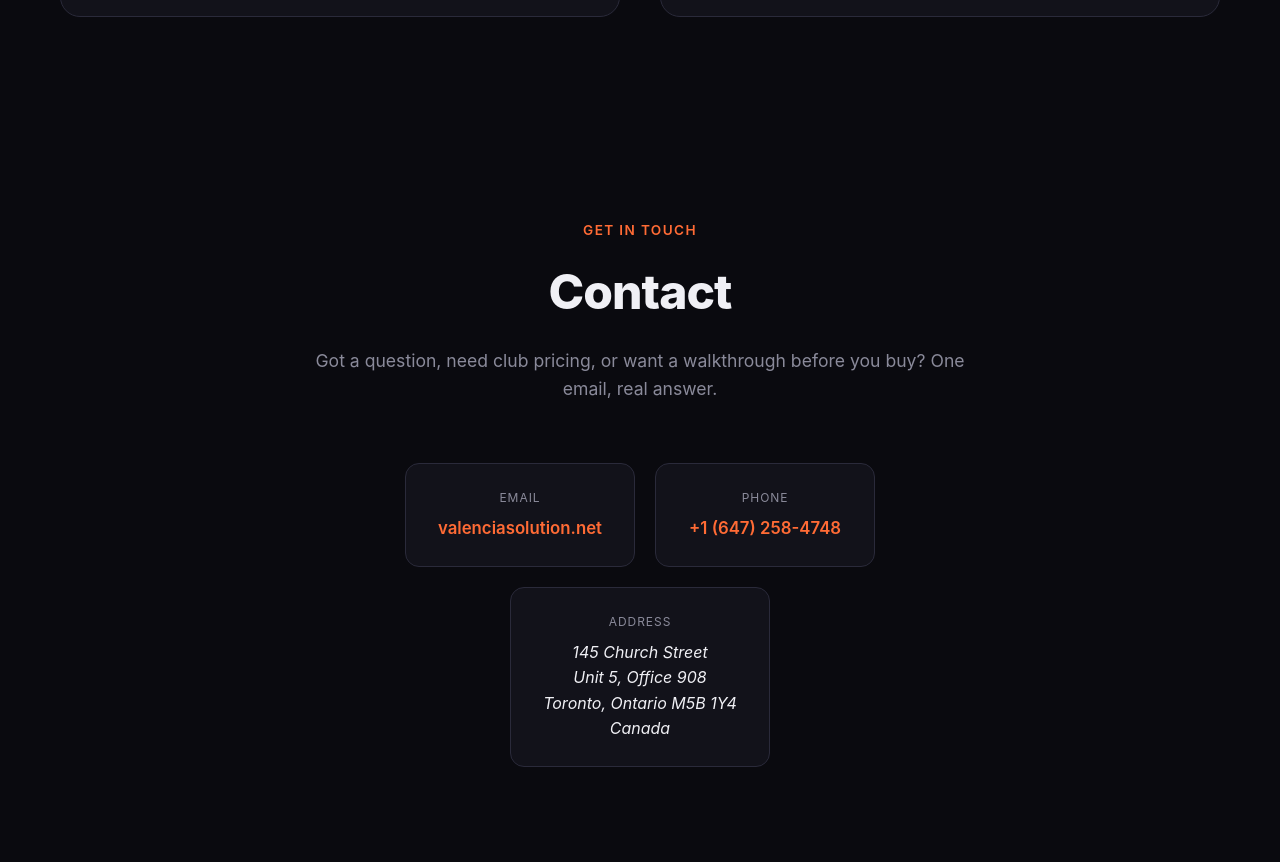
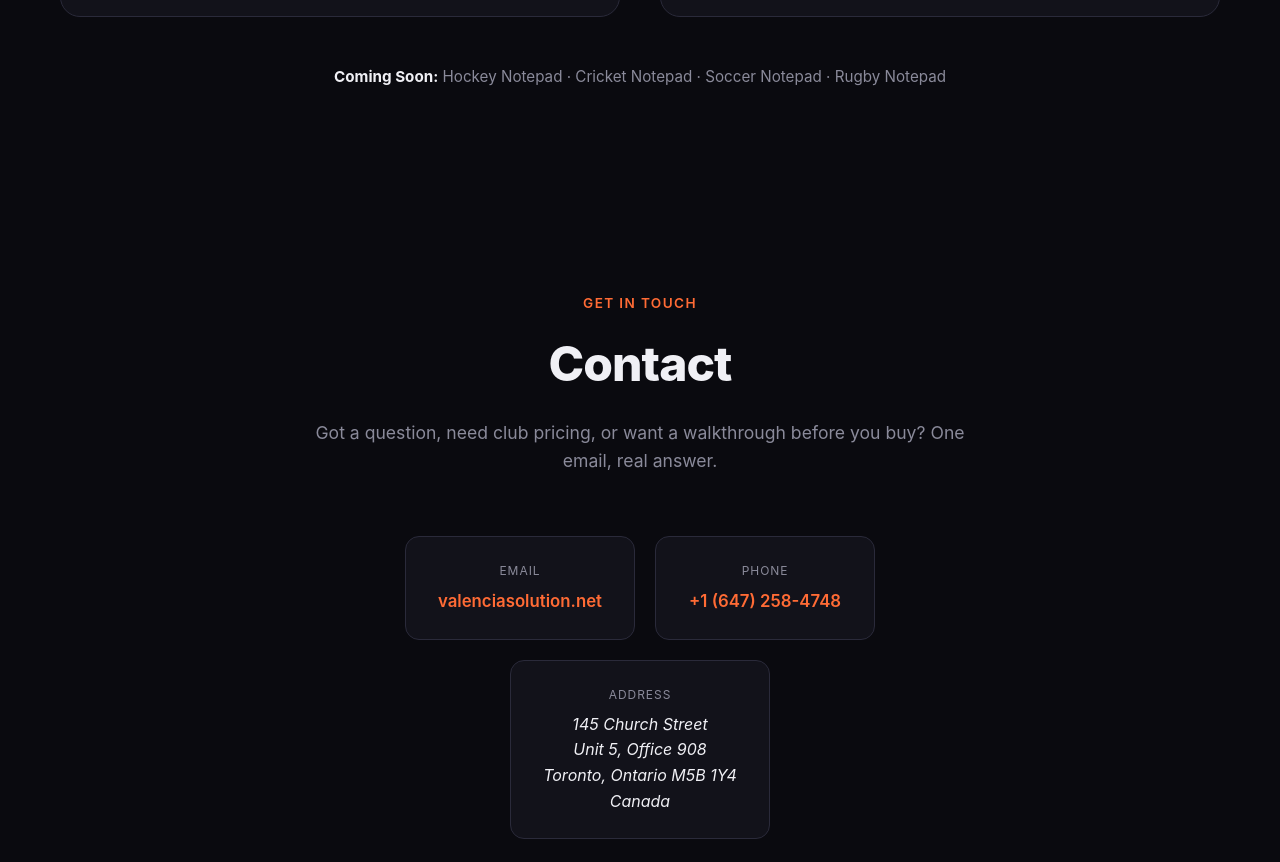
Before and after one commit to PapiJV/valenciasolution-website, a plain HTML site: page index.html in a window 1280 px wide. Shown: the part 3444-4306 px from the top of the page. Drawn offline with Linux system fonts and the light colour scheme.

Commit message:
Add Coming Soon teaser for Hockey, Cricket, Soccer, Rugby Notepad

```diff
--- a/index.html
+++ b/index.html
@@ -892,6 +892,9 @@
                 </div>
             </div>
         </div>
+        <p style="text-align:center;color:var(--text-muted);font-size:0.95rem;margin-top:48px;">
+            <strong style="color:var(--text);">Coming Soon:</strong> Hockey Notepad &middot; Cricket Notepad &middot; Soccer Notepad &middot; Rugby Notepad
+        </p>
     </section>
     <!-- Section 4: Contact -->
     <section class="contact" id="contact">
```
